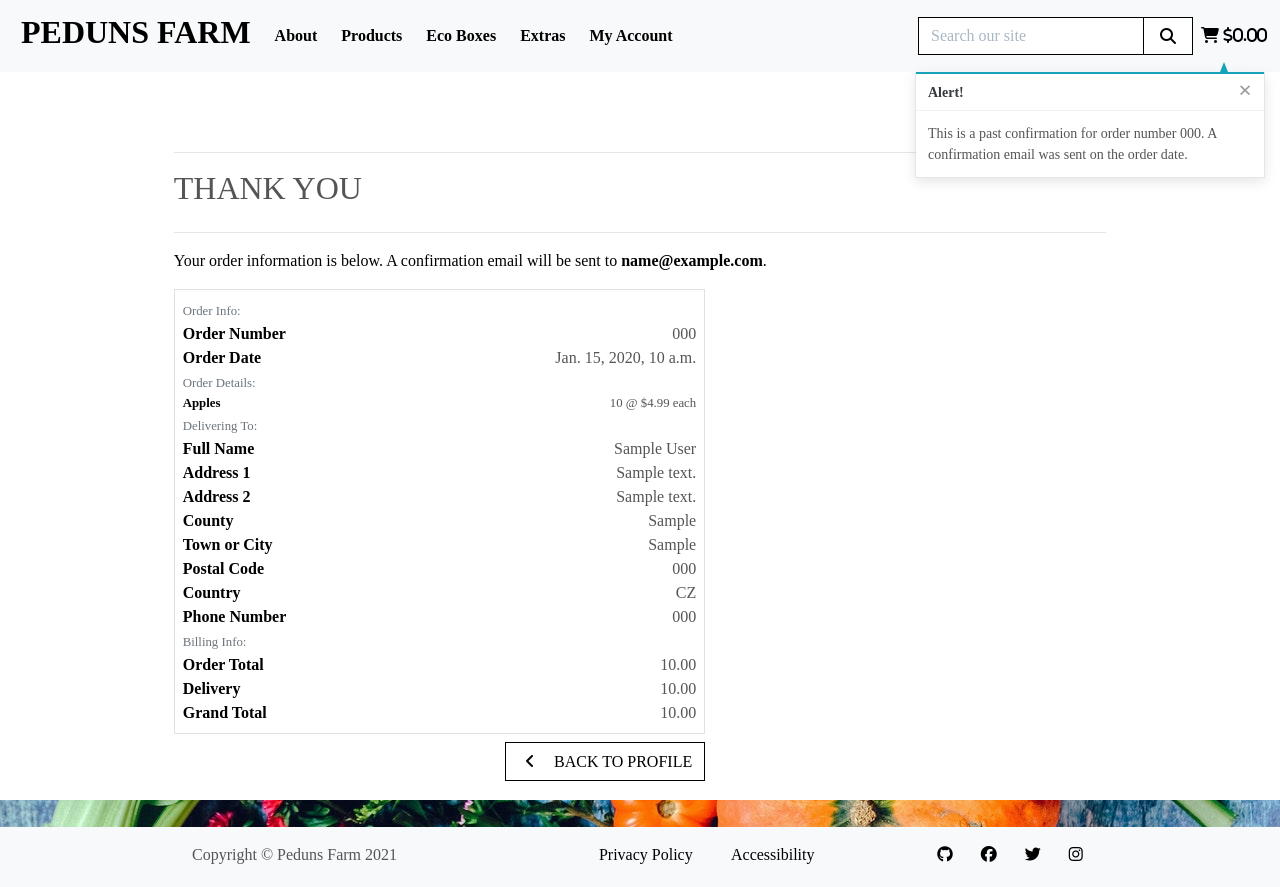
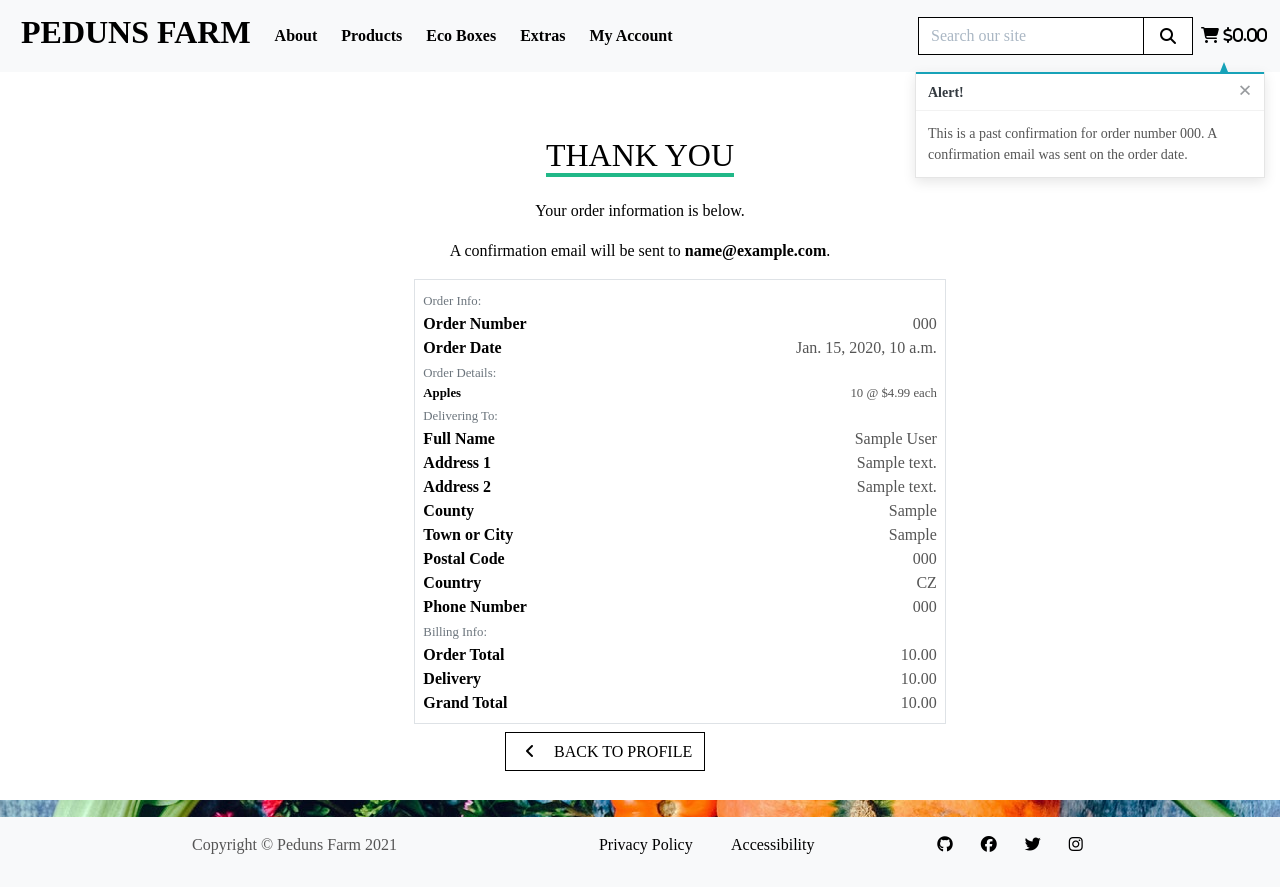
Before and after one commit to Joan-Amudu/Peduns-Farm, a Django app: page /profile/order_history/000 in a window 1280 px wide. After the commit the page ends 854 px from the top, so only its background shows below. Run offline with Django 3.2, Linux system fonts and the light colour scheme; data comes from the database, SQL or seed files in the repository; tables that the repository leaves empty hold one stand-in row (values such as "Sample post"); some libraries are stand-ins or nearby versions.

Commit message:
Update Checkout Success title

```diff
--- a/checkout/templates/checkout/checkout_success.html
+++ b/checkout/templates/checkout/checkout_success.html
@@ -11,14 +11,16 @@
 <div class="container">
     <div class="row">
         <div class="col">
-            <hr>
-            <h2 class="logo-font mb-4">Thank You</h2>
-            <hr>
-            <p class="text-black">Your order information is below. A confirmation email will be sent to <strong>{{ order.email }}</strong>.</p>
+            <h2 class="logo-font text-center text-black mb-4 checkout_title">
+                <span>Thank You</span>
+            </h2>
+            <p class="text-black text-center">Your order information is below.</p>
+            <p class="text-black text-center"> A confirmation email will be sent to <strong>{{ order.email }}</strong>.</p>
         </div>
     </div>
+
     <div class="row">
-        <div class="col-12 col-lg-7">
+        <div class="col-12 col-lg-7 offset-md-3">
             <div class="order-confirmation-wrapper p-2 border">
                 <div class="row">
                     <div class="col">
```
